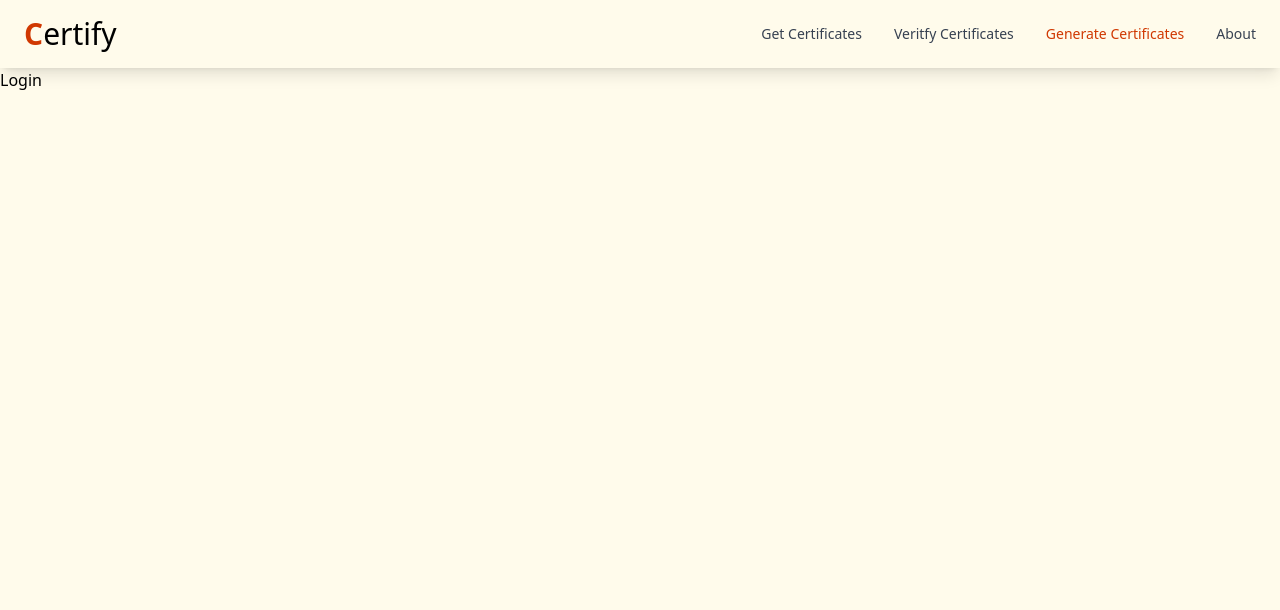
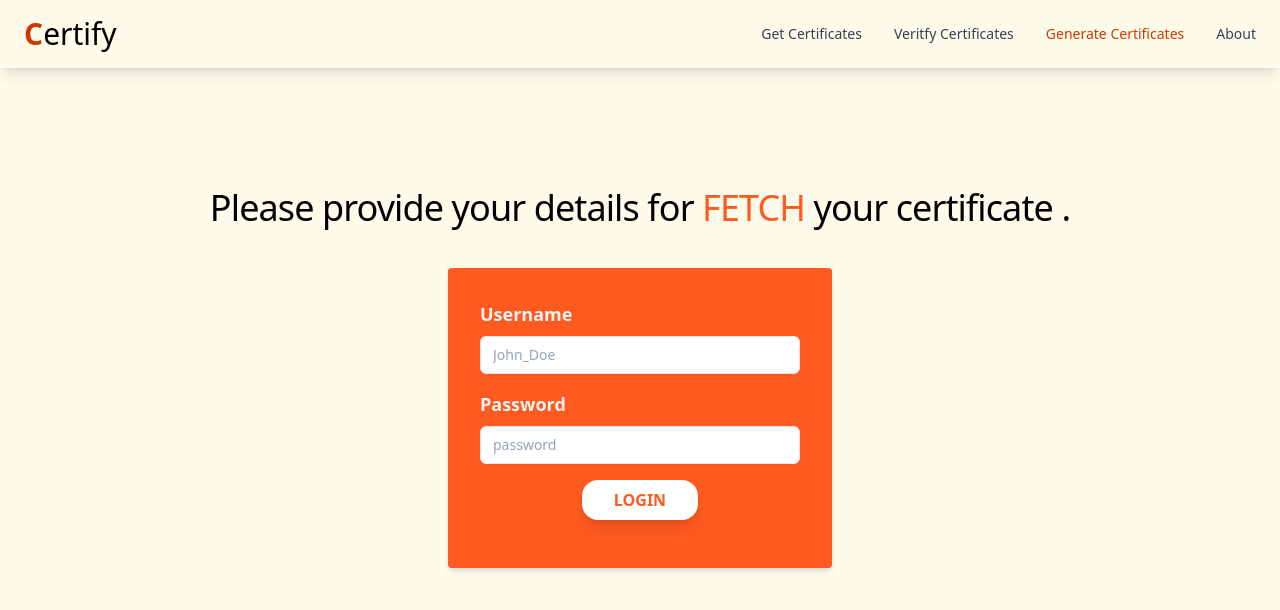
Before and after one commit to sishir2001/certify-client, a React (Create React App) app: page /auth/login in a window 1280 px wide. Shown: the top 610 px of the page. Built offline with nearby package versions, Linux system fonts and the light colour scheme.

Commit message:
add:Login functionality done , api calling left

```diff
--- a/src/actions/index.js
+++ b/src/actions/index.js
@@ -13,12 +13,16 @@ export const signedOut = () => {
 export const signedIn = (userId, userName) => {
     // @param userId is required to identify the user Logged in and storing it in a central state using redux
     // * action return objects which redux takes of to send to the reducers
-    return {
-        type: SIGNED_IN,
-        payload: {
-            userId: userId,
-            userName: userName,
-        },
+    // TODO:call the login api , store the errors in the redux state, so that when login is rendered it display's error message
+    return async (dispatch, getState) => {
+        dispatch({
+            type: SIGNED_IN,
+            payload: {
+                userId: userId,
+                userName: userName,
+            },
+        });
+        history.push("/generateCertificates");
     };
 };
 
--- a/src/components/auth/Login.js
+++ b/src/components/auth/Login.js
@@ -1,9 +1,141 @@
 import React from "react";
+import { Field, reduxForm } from "redux-form";
+import { connect } from "react-redux";
+import { signedIn } from "../../actions";
 
 class Login extends React.Component {
+    // ? function is called when the fetch button is clicked
+    onLogin = (formValues) => {
+        // TODO : write a GET request to API with these form details
+
+        console.log(formValues);
+        if (formValues) {
+            // TODO : call the action creators for SIGNED_IN
+            this.props.signedIn("CheckId", "Sishir");
+            console.log(`Fetch Form Submitted`);
+        }
+    };
+    renderErrorClass = (meta) => {
+        if (meta.touched && meta.error) {
+            return "formInputInvalidClass";
+        }
+        return "formOrangeInputClass";
+    };
+    renderError = (meta) => {
+        if (meta.touched && meta.error) {
+            return <p className="text-sm text-gray-100">{meta.error}</p>;
+        }
+    };
+
+    // rendering the input element
+    renderInput = (formProps) => {
+        return (
+            <div class="flex flex-col mb-4 md:w-full">
+                <label class="formOrangeLabelClass" for="name">
+                    {formProps.label}
+                </label>
+                <input
+                    {...formProps.input}
+                    type={formProps.type}
+                    placeholder={formProps.placeholder}
+                    className={this.renderErrorClass(formProps.meta)}
+                    onChange={formProps.input.onChange}
+                    value={formProps.input.value}
+                />
+                {this.renderError(formProps.meta)}
+            </div>
+        );
+    };
+
+    renderFetchForm = () => {
+        return (
+            <div class="flex items-center h-full w-full">
+                <div class="w-full bg-orange-500 rounded shadow-md p-8 m-4 md:max-w-sm md:mx-auto">
+                    <form
+                        class="mb-4 md:flex md:flex-wrap md:justify-between"
+                        onSubmit={this.props.handleSubmit(this.onLogin)}
+                    >
+                        <Field
+                            label="Username"
+                            name="username"
+                            type="text"
+                            placeholder="John_Doe"
+                            component={this.renderInput}
+                        />
+                        <Field
+                            label="Password"
+                            name="password"
+                            type="password"
+                            placeholder="password"
+                            component={this.renderInput}
+                        />
+                        <button
+                            class="whiteButton text-orange-500 font-bold group"
+                            type="submit"
+                        >
+                            <svg
+                                role="status"
+                                className="hidden group-focus:inline w-8 h-8 mr-2 text-gray-200 animate-spin dark:text-gray-600 fill-gray-600 dark:fill-gray-300"
+                                viewBox="0 0 100 101"
+                                fill="none"
+                                xmlns="http://www.w3.org/2000/svg"
+                            >
+                                <path
+                                    d="M100 50.5908C100 78.2051 77.6142 100.591 50 100.591C22.3858 100.591 0 78.2051 0 50.5908C0 22.9766 22.3858 0.59082 50 0.59082C77.6142 0.59082 100 22.9766 100 50.5908ZM9.08144 50.5908C9.08144 73.1895 27.4013 91.5094 50 91.5094C72.5987 91.5094 90.9186 73.1895 90.9186 50.5908C90.9186 27.9921 72.5987 9.67226 50 9.67226C27.4013 9.67226 9.08144 27.9921 9.08144 50.5908Z"
+                                    fill="currentColor"
+                                />
+                                <path
+                                    d="M93.9676 39.0409C96.393 38.4038 97.8624 35.9116 97.0079 33.5539C95.2932 28.8227 92.871 24.3692 89.8167 20.348C85.8452 15.1192 80.8826 10.7238 75.2124 7.41289C69.5422 4.10194 63.2754 1.94025 56.7698 1.05124C51.7666 0.367541 46.6976 0.446843 41.7345 1.27873C39.2613 1.69328 37.813 4.19778 38.4501 6.62326C39.0873 9.04874 41.5694 10.4717 44.0505 10.1071C47.8511 9.54855 51.7191 9.52689 55.5402 10.0491C60.8642 10.7766 65.9928 12.5457 70.6331 15.2552C75.2735 17.9648 79.3347 21.5619 82.5849 25.841C84.9175 28.9121 86.7997 32.2913 88.1811 35.8758C89.083 38.2158 91.5421 39.6781 93.9676 39.0409Z"
+                                    fill="currentFill"
+                                />
+                            </svg>
+                            Login
+                        </button>
+                    </form>
+                </div>
+            </div>
+        );
+    };
+
     render() {
-        return <div>Login</div>;
+        return (
+            <div className="my-10 pt-20">
+                <h1 class="block w-full text-center text-grey-darkest mb-6 text-4xl tracking-tight">
+                    Please provide your details for{" "}
+                    <span className="text-orange-500 uppercase">fetch</span>{" "}
+                    your certificate .
+                </h1>
+                {this.renderFetchForm()}
+            </div>
+        );
     }
 }
 
-export default Login;
+// !validation of the fields in the form
+const validate = (formValues) => {
+    const errors = {};
+    if (!formValues.name) {
+        errors.name = "Name Required";
+    }
+    if (!formValues.university) {
+        errors.university = "University Name Required";
+    }
+    if (!formValues.event_code) {
+        errors.event_code = "University Code Required";
+    }
+    if (!formValues.participant_id) {
+        errors.participant_id = "Participant ID Required";
+    }
+    return errors;
+};
+
+export default connect(null, { signedIn })(
+    reduxForm({
+        form: "Login",
+        validate,
+    })(Login)
+);
+
+// export default reduxForm({
+//     form: "Login",
+// })(Login);
--- a/src/index.css
+++ b/src/index.css
@@ -30,6 +30,12 @@
     .formLabelClass {
         @apply mb-1 tracking-normal font-semibold text-lg text-gray-700;
     }
+    .formOrangeLabelClass {
+        @apply mb-1 tracking-normal font-semibold text-lg text-gray-100;
+    }
+    .formOrangeInputClass {
+        @apply mt-1 block w-full px-3 py-2 bg-white border border-gray-200 rounded-md text-sm shadow-sm placeholder-slate-400 focus:outline-none focus:border-white focus:ring-1 focus:ring-white invalid:border-pink-500 invalid:text-pink-600 focus:invalid:border-pink-500 focus:invalid:ring-pink-500;
+    }
     .formInputClass {
         @apply mt-1 block w-full px-3 py-2 bg-white border border-orange-300 rounded-md text-sm shadow-sm placeholder-slate-400 focus:outline-none focus:border-orange-400 focus:ring-1 focus:ring-orange-600 invalid:border-pink-500 invalid:text-pink-600 focus:invalid:border-pink-500 focus:invalid:ring-pink-500;
     }
```
